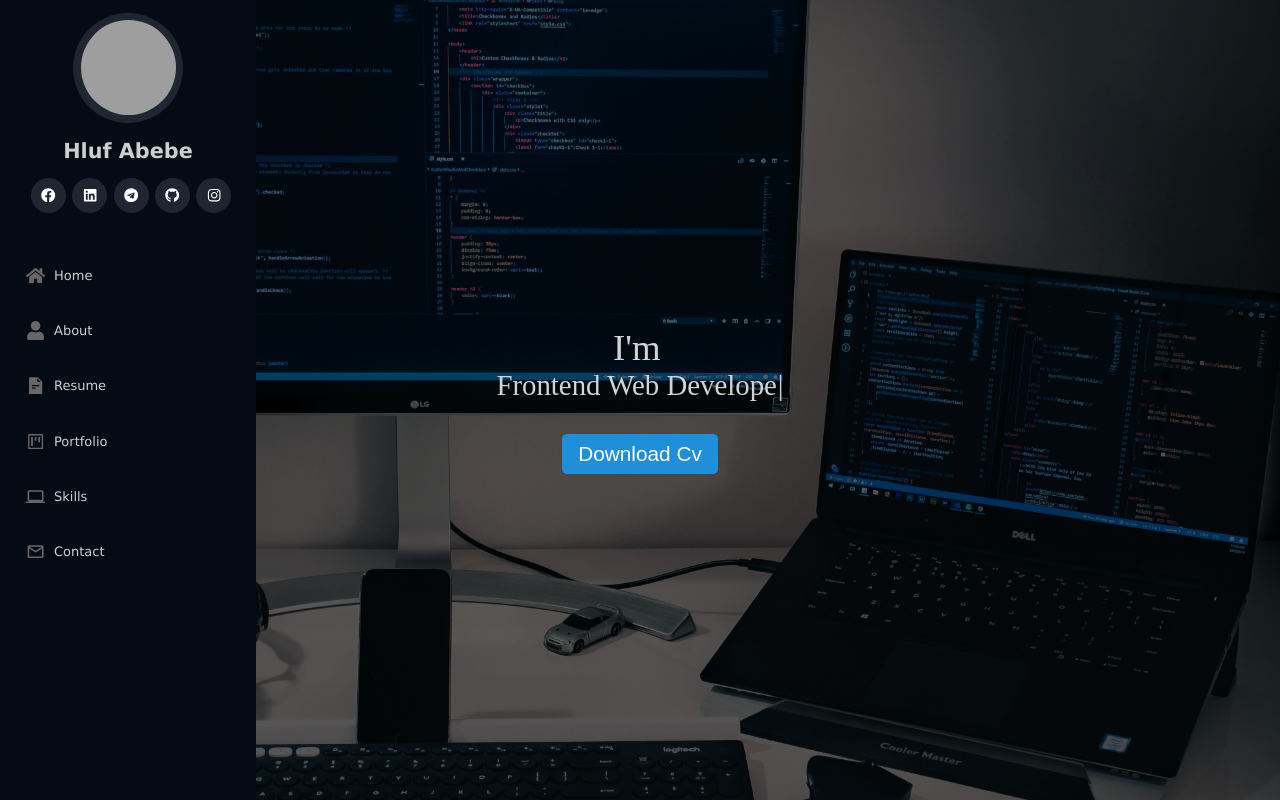
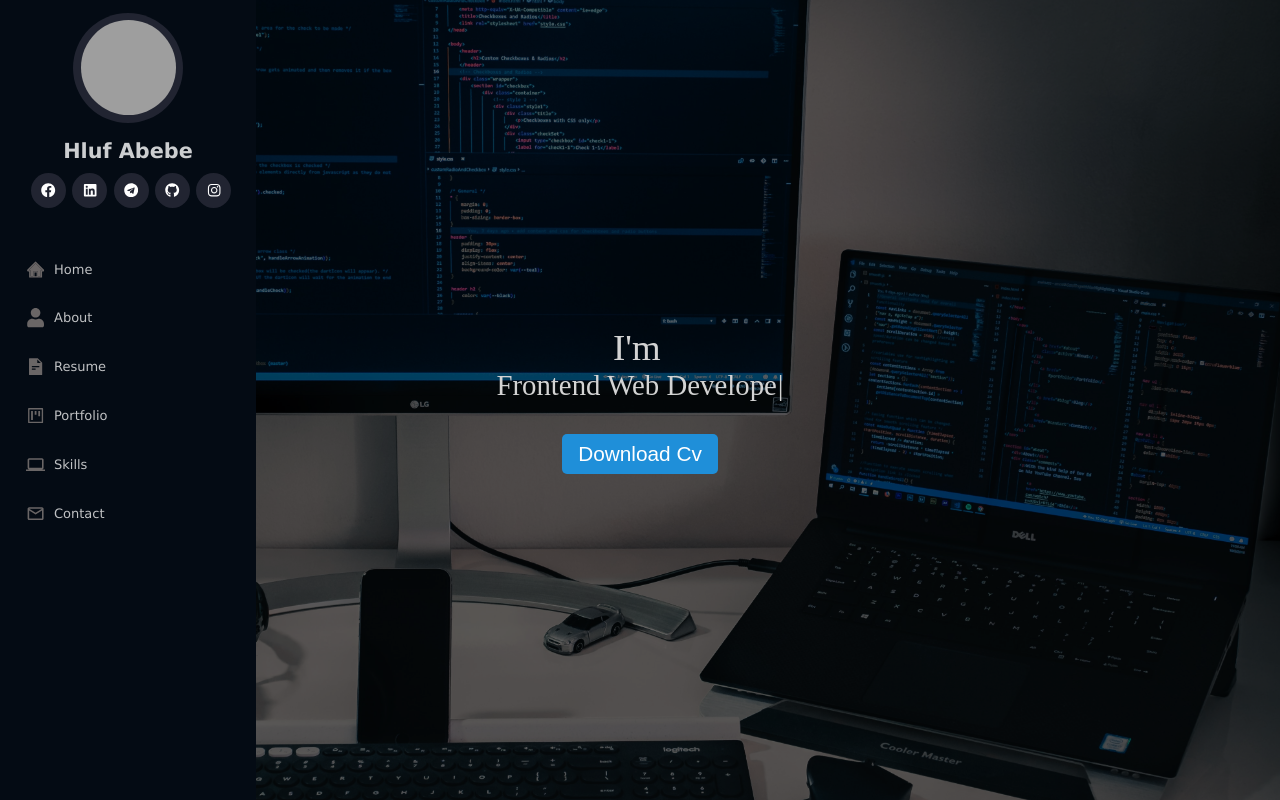
Before and after one commit to HlufD/Hiluf-Abebe-porfolio, a React (Vite) app: page / in a window 1280 px wide. Built offline with nearby package versions, Linux system fonts and the light colour scheme; grey boxes are pictures that could not be loaded.

Commit message:
perfect side bar

```diff
--- a/index.html
+++ b/index.html
@@ -4,6 +4,9 @@
     <meta charset="UTF-8" />
     <meta name="viewport" content="width=device-width, initial-scale=1.0" />
     <title>Hluf Abebe</title>
+    <link rel="stylesheet" href="./src/App.style.css" />
+    <link rel="stylesheet" href="./src/components/SideBar.style.css" />
+    <link rel="stylesheet" href="./src/Routes/Home.style.css" />
   </head>
   <body>
     <div id="root"></div>
--- a/package.json
+++ b/package.json
@@ -15,7 +15,7 @@
     "react": "^18.2.0",
     "react-dom": "^18.2.0",
     "react-icons": "^4.6.0",
-    "react-router": "^6.4.3",
+    "react-router": "^6.4.4",
     "typewriter-effect": "^2.19.0"
   },
   "devDependencies": {
--- a/src/App.jsx
+++ b/src/App.jsx
@@ -1,5 +1,4 @@
 import Home from "./Routes/Home";
-import("./App.style.css");
 function App() {
   return (
     <div>
--- a/src/Routes/Home.jsx
+++ b/src/Routes/Home.jsx
@@ -2,7 +2,6 @@ import { useState } from "react";
 import Typewriter from "typewriter-effect";
 import { motion } from "framer-motion";
 import SideBar from "../components/SideBar";
-import("./Home.style.css");
 import { AiOutlineClose, AiOutlineMenu } from "react-icons/ai";
 
 function Home() {
@@ -25,8 +24,9 @@ function Home() {
           }}
         />
         <motion.button
-          initial={{ x: -100, y: -100 }}
-          animate={{ x: 0, y: 0 }}
+          initial={{ y: 40, opacity: 0 }}
+          animate={{ y: 0, opacity: 1 }}
+          transition={{ delay: 0.3, duration: 0.5 }}
           className="download"
         >
           Download Cv
--- a/src/components/SideBar.jsx
+++ b/src/components/SideBar.jsx
@@ -4,16 +4,17 @@ import {
   FaLinkedin,
   FaGithub,
   FaInstagram,
-  FaHome,
   FaUser,
 } from "react-icons/fa";
-import { AiOutlineProject, AiFillFileText } from "react-icons/ai";
-import { MdOutlineLocalPostOffice, MdComputer } from "react-icons/md";
+import {
+  AiOutlineProject,
+  AiFillFileText,
+  AiTwotoneHome,
+} from "react-icons/ai";
+import { MdOutlineLocalPostOffice, MdComputer, MdHome } from "react-icons/md";
 import classNames from "classnames";
 import NavLink from "./NavLink";
 import SocilaMideaLink from "./SocilaMideaLink";
-
-import("./SideBar.style.css");
 
 function SideBar({ toggel }) {
   return (
@@ -35,7 +36,7 @@ function SideBar({ toggel }) {
           <SocilaMideaLink linkto={"#"} Icon={FaInstagram} />
         </div>
       </div>
-      <NavLink Icon={FaHome} text={"Home"} linkto={"#"} />
+      <NavLink Icon={AiTwotoneHome} text={"Home"} linkto={"#"} />
       <NavLink Icon={FaUser} text={"About"} linkto={"#"} />
       <NavLink Icon={AiFillFileText} text={"Resume"} linkto={"#"} />
       <NavLink Icon={AiOutlineProject} text={"Portfolio"} linkto={"#"} />
--- a/src/components/SideBar.style.css
+++ b/src/components/SideBar.style.css
@@ -47,8 +47,7 @@
   display: flex;
   justify-content: center;
   width: 100%;
-  /* border: 1px solid white; */
-  padding: 15px 0;
+  padding: 10px 0;
 }
 
 .social-icon-containare {
@@ -77,13 +76,19 @@
 .nav-container {
   color: white;
   width: 50%;
-  margin: 1rem 0;
+  margin: 0.6rem 0;
   display: flex;
   padding: 10px 0;
   align-items: center;
 }
+.nav-container:hover > a {
+  color: white;
+}
+.nav-container:hover > .nav-icon {
+  color: rgb(31, 143, 217);
+}
 .nav-container a {
-  color: rgba(255, 255, 255, 0.8);
+  color: rgba(239, 239, 239, 0.8);
   margin-left: 8%;
   text-decoration: none;
   font-size: small;
```
Also changed, not shown: 1 other file (tests, documents, lock files or other folders).
